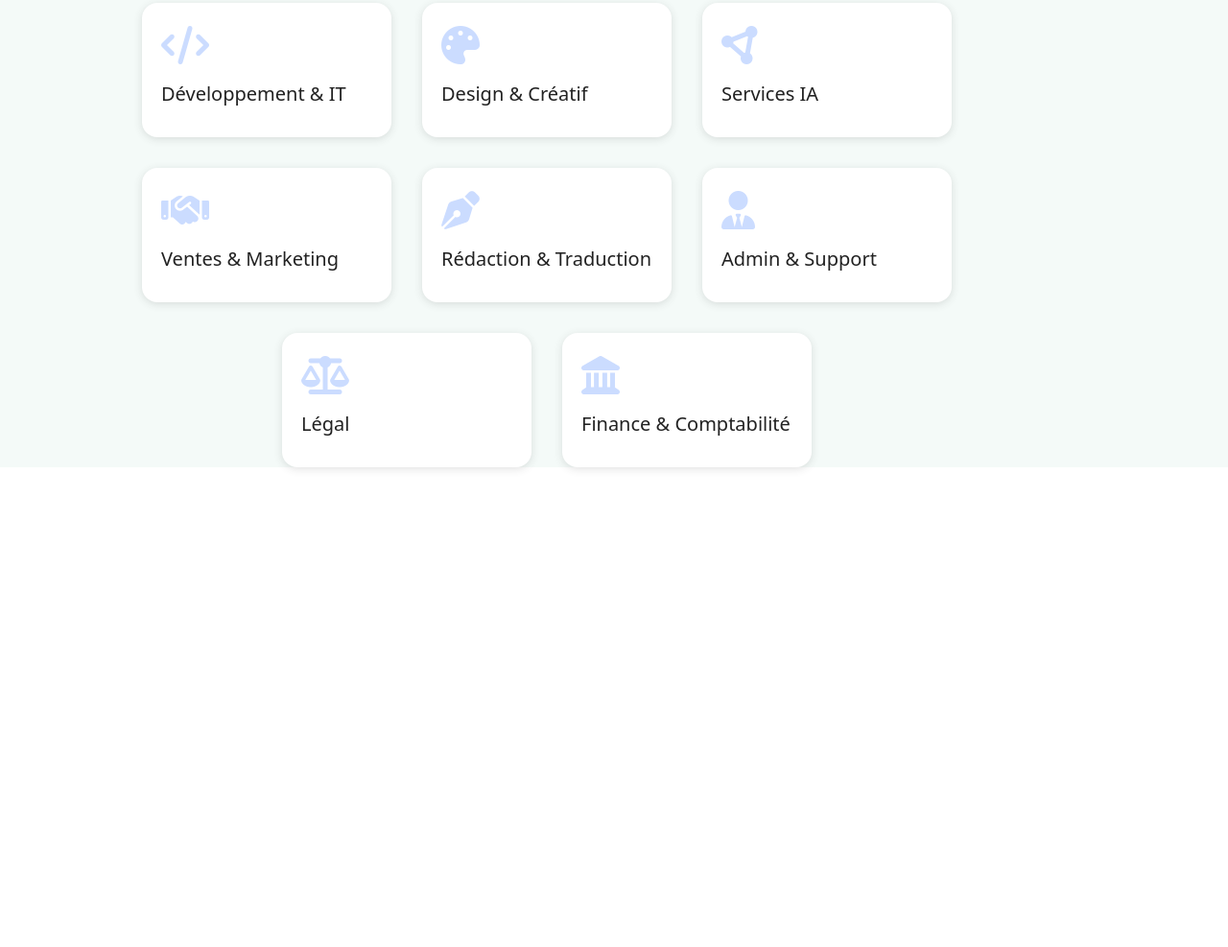
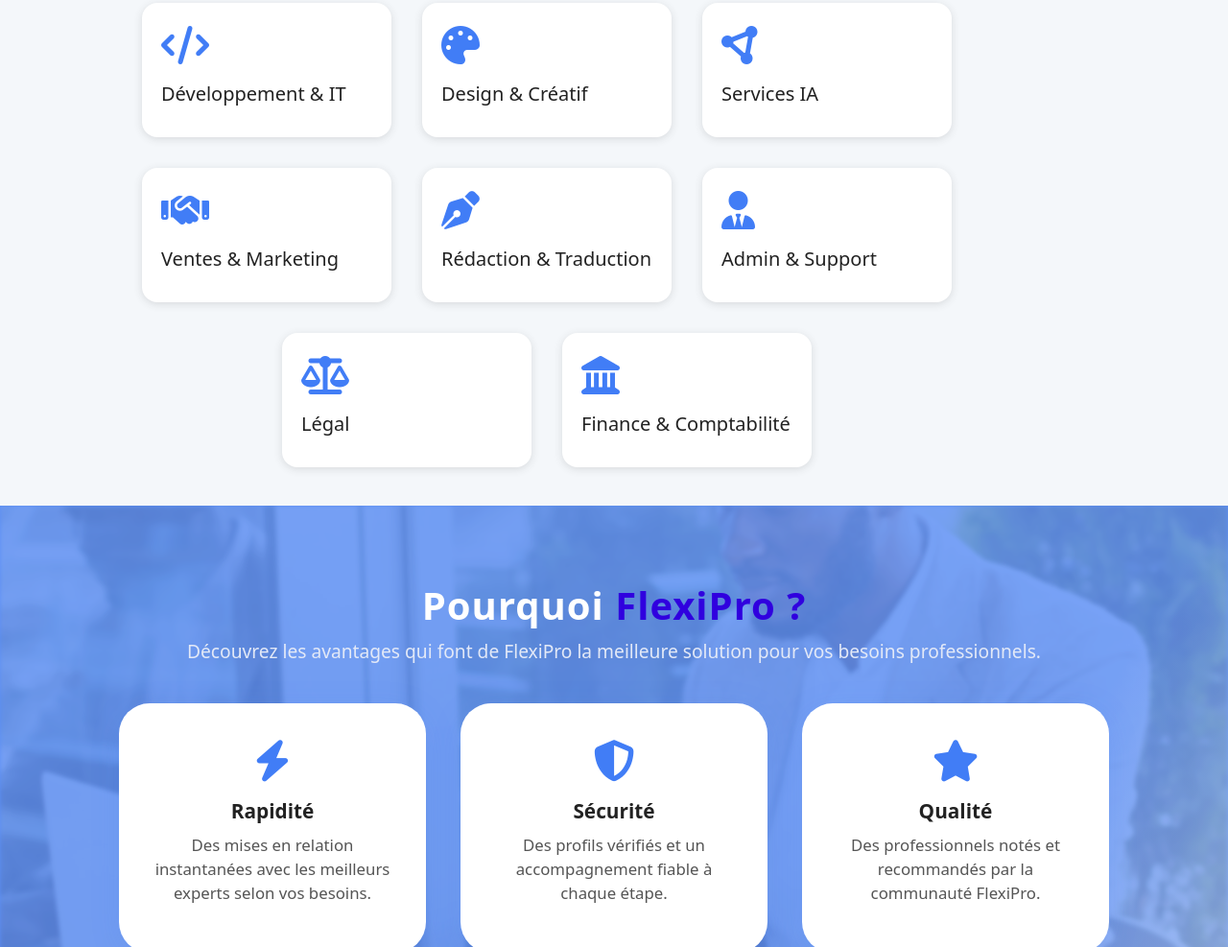
Before and after one commit to Walsoker/flexizi-project1, a plain HTML site: page index.html in a window 1280 px wide. Shown: the part 851-1838 px from the top of the page at 96% size. Before the commit the page ends 1378 px from the top, so only its background shows below. Drawn offline with nearby package versions, Linux system fonts and the light colour scheme.

Commit message:
third section (first try)

```diff
--- a/css/style.css
+++ b/css/style.css
@@ -41,7 +41,7 @@
 }
 
 .nav-links a:hover {
-    color :#0a7c5b;
+    color :#417df6;
 }
 
 .nav-buttons {
@@ -55,7 +55,7 @@
     transition: ease 0.3s;
 }
 .btn-connect:hover{
-    color: #0a7c5b;
+    color: #417df6;
     font-weight: 500;
 }
 .btn-sign{
@@ -80,7 +80,7 @@
 
 
 .body {
-    background-color: #f4faf8; /* ou #f6fbf9 pour un effet très doux */
+    background-color: #f4f7fa; /* ou #f6fbf9 pour un effet très doux */
 }
 .hero {
     display: flex;
@@ -203,7 +203,7 @@
 
 }
 .social:hover{
-    color: #055c41;
+    color: #417df6;
     transform: scale(1.3);
 }
 
@@ -235,7 +235,7 @@
 }
 
 .expert-card i {
-  color: #cbdcff;
+  color: #417df6;
   font-size: 2.5rem;
   margin-bottom: 18px;
 }
@@ -246,3 +246,114 @@
   color: #222;
   line-height: 1.3;
 }
+
+.why {
+  position: relative;
+  min-height: 470px;
+  width: 100%;
+  left: 0;
+  right: 0;
+  margin-left: 0;
+  margin-right: 0;
+  overflow: hidden;
+  overflow-x: hidden;
+  display: flex;
+  align-items: center;
+  justify-content: center;
+  padding: 80px 0 60px 0;
+}
+
+.why-bg {
+  position: absolute;
+  inset: 0;
+  background: linear-gradient(120deg, #417df6 80%, #83a8f3 100%);
+  z-index: 1;
+  opacity: 0.85;
+}
+.why-bg::after {
+  content: "";
+  position: absolute;
+  inset: 0;
+  background: url('/img/homme-affaires-travailler-ordinateur-portable.jpg') center/cover no-repeat ;
+  opacity: 0.18;
+  filter: blur(2px);
+  z-index: 2;
+}
+
+.why-content {
+  position: relative;
+  z-index: 3;
+  width: 100%;
+  max-width: 1100px;
+  margin: 0 auto;
+  text-align: center;
+}
+
+.why-content h2 {
+  color: #fff;
+  font-size: 2.5rem;
+  font-weight: 700;
+  margin-bottom: 10px;
+  letter-spacing: 1px;
+}
+
+.why-highlight {
+  color: #3000df;
+  font-weight: 800;
+}
+
+.why-subtitle {
+  color: #e3e9f7;
+  font-size: 1.2rem;
+  margin-bottom: 40px;
+}
+
+.why-cards {
+  display: flex;
+  gap: 36px;
+  justify-content: center;
+  flex-wrap: wrap;
+  margin-top: 30px;
+}
+
+.why-card {
+  background: #fff;
+  border-radius: 32px;
+  box-shadow: 0 6px 32px rgba(65, 125, 246, 0.13);
+  padding: 38px 32px 32px 32px;
+  width: 320px;
+  min-height: 260px;
+  display: flex;
+  flex-direction: column;
+  align-items: center;
+  transition: box-shadow 0.3s, transform 0.3s;
+  position: relative;
+}
+
+.why-card:hover {
+  box-shadow: 0 12px 36px rgba(65, 125, 246, 0.22);
+  transform: translateY(-8px) scale(1.03);
+}
+
+.why-card i {
+  color: #417df6;
+  font-size: 2.7rem;
+  margin-bottom: 18px;
+}
+
+.why-card h3 {
+  color: #222;
+  font-size: 1.3rem;
+  font-weight: 700;
+  margin-bottom: 10px;
+}
+
+.why-card p {
+  color: #555;
+  font-size: 1.05rem;
+  margin: 0;
+}
+
+body {
+  overflow-x: hidden;
+}
--- a/index.html
+++ b/index.html
@@ -37,8 +37,9 @@
             </nav>
         </header>
     </div>
+    <main class="body">
     <br><br>
-    <main class="body">
+
         <div class="container">
           <div class="hero">
             <div class="droit">
@@ -113,10 +114,32 @@
             <i class="fa-solid fa-landmark"></i>
             <span>Finance & Comptabilité</span>
           </div>
-
         </div>
-
         </div>
+        <section class="why">
+            <div class="why-bg"></div>
+            <div class="why-content">
+              <h2>Pourquoi <span class="why-highlight">FlexiPro&nbsp;?</span></h2>
+              <p class="why-subtitle">Découvrez les avantages qui font de FlexiPro la meilleure solution pour vos besoins professionnels.</p>
+              <div class="why-cards">
+                <div class="why-card">
+                  <i class="fa-solid fa-bolt"></i>
+                  <h3>Rapidité</h3>
+                  <p>Des mises en relation instantanées avec les meilleurs experts selon vos besoins.</p>
+                </div>
+                <div class="why-card">
+                  <i class="fa-solid fa-shield-halved"></i>
+                  <h3>Sécurité</h3>
+                  <p>Des profils vérifiés et un accompagnement fiable à chaque étape.</p>
+                </div>
+                <div class="why-card">
+                  <i class="fa-solid fa-star"></i>
+                  <h3>Qualité</h3>
+                  <p>Des professionnels notés et recommandés par la communauté FlexiPro.</p>
+                </div>
+              </div>
+            </div>
+          </section>
 
     </main>
     <script src="https://cdn.jsdelivr.net/npm/bootstrap@5.3.7/dist/js/bootstrap.bundle.min.js"></script>
```
